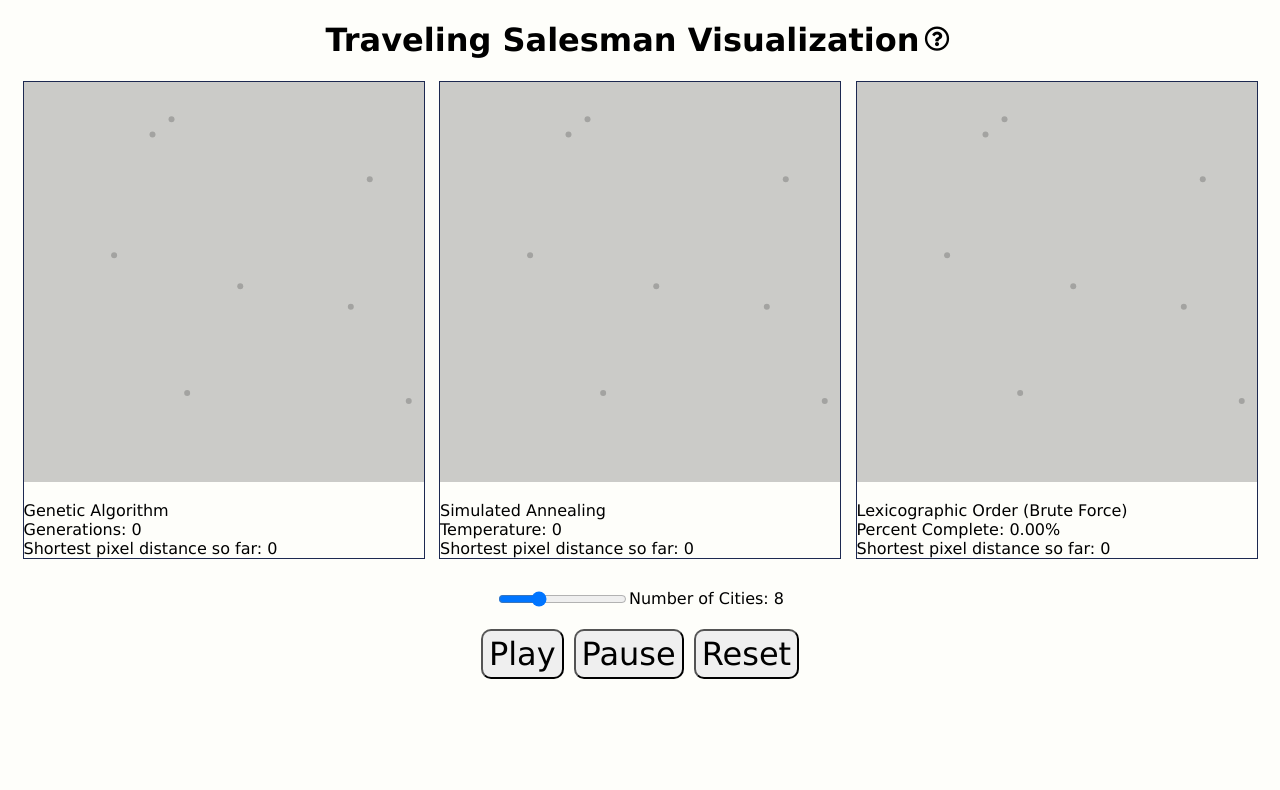
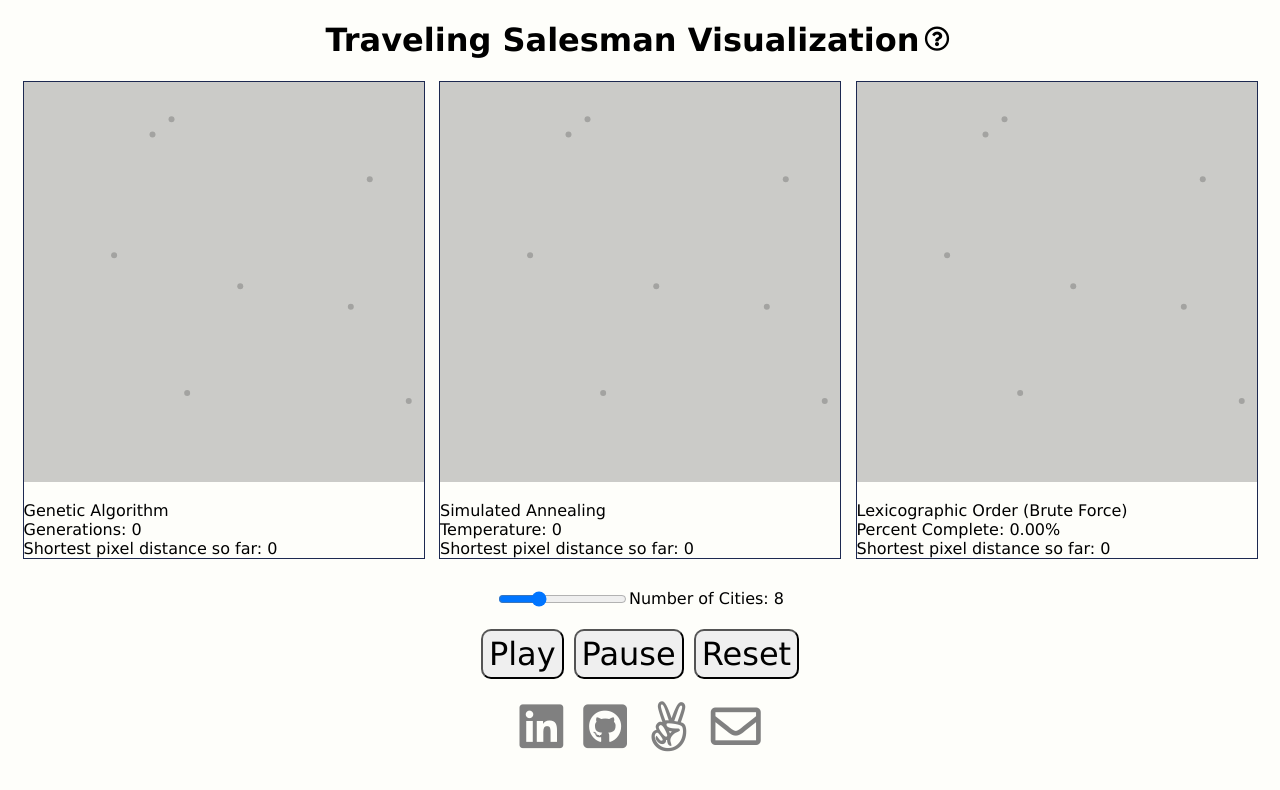
Before and after one commit to chungyyy/GeneticAlgemVisualization, a website built with webpack: page index.html in a window 1280 px wide. Built offline with nearby package versions, Linux system fonts and the light colour scheme.

Commit message:
add link icons

```diff
--- a/index.html
+++ b/index.html
@@ -74,5 +74,17 @@
           <button class="canvas-btn" id="pause">Pause</button>
           <button class="canvas-btn" id="reset">Reset</button>
         </div>
+        <footer id="footer">
+          <div class="links">
+              <a href="https://www.linkedin.com/in/chung-chan-260/" target="_blank">
+                <i class="fab fa-linkedin"></i></a>
+              <a href="https://github.com/chungyyy" target="_blank">
+                <i class="fab fa-github-square"></i></a>
+              <a href="https://angel.co/chung-chan" target="_blank">
+                <i class="fab fa-angellist"></i></a>
+              <a href="mailto:Chungyyy@hotmail.com" target="_blank">
+                <i class="far fa-envelope"></i></a>
+          </div>
+        </footer>
       </body>
 </html>
--- a/styles/canvas.css
+++ b/styles/canvas.css
@@ -68,6 +68,17 @@ body {
   line-height: 1.2em;
 }
 
-:root{
+.links {
+  display: flex;
+  justify-content: center;
+}
+
+.links > a {
+  margin: 80px 10px 0 10px;
+  font-size: 50px;
+  color: grey;
+}
+
+:root {
     --info: "GeneticAlgemVisualization visualizes the traveling salesman problem being run through a genetic algorithm / Simulated Annealing / Brute Force. \A \A The algorithm attempts to optimize a route in the TSP using concepts of evolutionary biology / metallurgy / brute force. \A \A The genetic algorithm implements three core rules on a predefined population size, namely, selection, crossover, and mutation, we assess which route generated amongst many to be the strongest through a fitness function, implement crossovers to converge the results to an optima, and introduce mutations to diverge from potential local optimas. \A \A Simulated Annealing is a heuristic for effective optimization, it's annealing is analogous to metallurgy's annealing system. High temperature will have more probability of accepting random moves to avoid local optimas while it settles to accepting only better moves at low temperatures. \A \A Finally we brute force all permutations of routes. Lexicographic Ordering is applied so as to increase the numerical ordering of the permutations.";
 }
```
